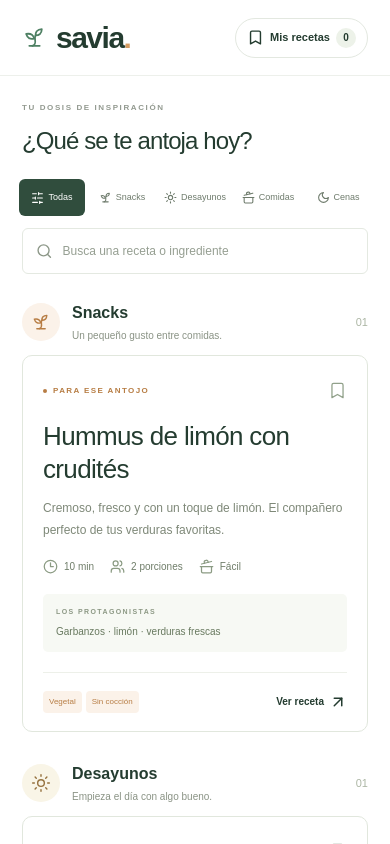
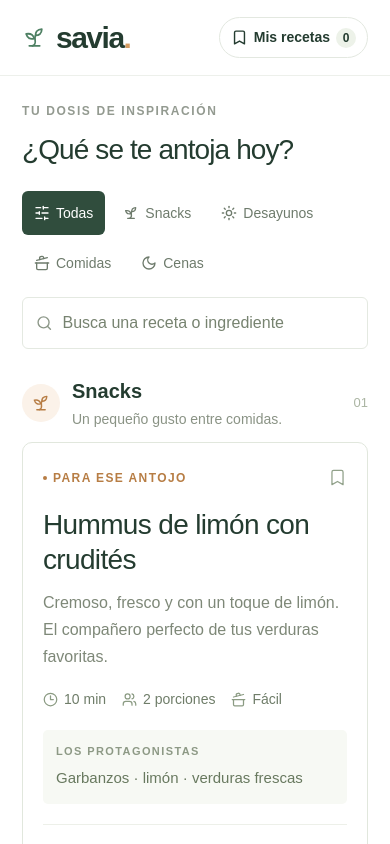
Before and after one commit to JesusEmmanuel36/RecetasViveBien, a Next.js app: page / in a window 390 px wide. Shown: the top 844 px of the page. Built offline with nearby package versions, Linux system fonts and the light colour scheme.

Commit message:
Update Site source

```diff
--- a/app/globals.css
+++ b/app/globals.css
@@ -19,42 +19,29 @@ button, input { outline-offset: 5px; }
 .wordmark { display: flex; align-items: center; font-size: 35px; font-weight: 750; letter-spacing: -1.5px; }
 .brand-icon { display: inline-flex; margin-right: 9px; color: var(--sage); }
 .brand-dot { color: var(--terracotta); }
-.header-nav { display: flex; gap: 34px; align-items: center; font-size: 13px; }
+.header-nav { display: flex; gap: 34px; align-items: center; font-size: 15px; }
 .header-nav a { font-weight: 600; }
 .header-nav span { color: #92978e; }
-.saved-button { display: flex; align-items: center; gap: 9px; background: #fff; border: 1px solid #e3e8e0; border-radius: 30px; padding: 10px 14px; font-size: 12px; font-weight: 550; }
+.saved-button { display: flex; align-items: center; gap: 9px; background: #fff; border: 1px solid #e3e8e0; border-radius: 30px; padding: 10px 14px; font-size: 14px; font-weight: 550; }
 .saved-button:hover, .saved-button.active { background: #f1f5ef; }
-.saved-count { width: 20px; height: 20px; display: grid; place-items: center; border-radius: 50%; background: #edf2e9; font-size: 10px; }
+.saved-count { width: 20px; height: 20px; display: grid; place-items: center; border-radius: 50%; background: #edf2e9; font-size: 12px; }
 
-.eyebrow { font-size: 10px; letter-spacing: 2px; font-weight: 650; display: flex; align-items: center; gap: 9px; color: var(--sage); }
-
-
-
-
-
-
-
-
-
-
-
-
-
+.eyebrow { font-size: 12px; letter-spacing: 2px; font-weight: 650; display: flex; align-items: center; gap: 9px; color: var(--sage); }
 
 .recipe-collection { padding-top: 34px; }
 .collection-top { display: flex; justify-content: space-between; align-items: end; gap: 20px; }
-.muted { font-size: 9px; color: #939a90; letter-spacing: 1.7px; }
-.collection-top h1 { font-size: 29px; font-weight: 500; letter-spacing: -.9px; margin: 9px 0 0; }
-.recipe-total { font-size: 11px; color: #838d80; padding-bottom: 5px; }
+.muted { font-size: 12px; color: #939a90; letter-spacing: 1.7px; }
+.collection-top h1 { font-size: 32px; font-weight: 500; letter-spacing: -.9px; margin: 9px 0 0; }
+.recipe-total { font-size: 14px; color: #838d80; padding-bottom: 5px; }
 .recipe-total span { color: var(--terracotta); margin-left: 8px; font-size: 17px; }
 .filter-bar { display: flex; justify-content: space-between; align-items: center; gap: 18px; margin: 26px 0 34px; }
 .category-tabs { display: flex; gap: 5px; }
-.category-tabs button { display: flex; gap: 7px; align-items: center; padding: 11px 13px; border-radius: 6px; border: 0; background: #fff; font-size: 11px; color: #6e7b6c; transition: background .15s; white-space: nowrap; }
+.category-tabs button { display: flex; gap: 7px; align-items: center; padding: 11px 13px; border-radius: 6px; border: 0; background: #fff; font-size: 14px; color: #6e7b6c; transition: background .15s; white-space: nowrap; }
 .category-tabs button:hover { background: #f2f5ef; }
 .category-tabs button.selected { background: var(--forest); color: #fff; }
 .search-field { border: 1px solid #e4e9e1; border-radius: 6px; display: flex; align-items: center; padding: 11px 12px; gap: 10px; color: #8d9889; width: 285px; }
 .search-field:focus-within { border-color: var(--sage); box-shadow: 0 0 0 2px #edf3e9; }
-.search-field input { border: 0; outline: 0; width: 100%; min-width: 0; font-size: 11px; color: var(--forest); background: transparent; }
+.search-field input { border: 0; outline: 0; width: 100%; min-width: 0; font-size: 16px; color: var(--forest); background: transparent; }
 .search-field input::placeholder { color: #969f92; }
 .sections-grid { display: grid; grid-template-columns: repeat(2, minmax(0, 1fr)); gap: 38px 28px; }
 .category-section, .dialog-content { --accent: #4e8063; --tint: #f0f5ec; }
@@ -64,67 +51,67 @@ button, input { outline-offset: 5px; }
 .snacks { --accent: #b77d44; --tint: #fbf2e9; }
 .section-heading { display: flex; justify-content: space-between; align-items: center; margin-bottom: 15px; }
 .category-icon { display: grid; place-items: center; width: 38px; height: 38px; background: var(--tint); color: var(--accent); border-radius: 50%; }
-.section-heading h3 { font-size: 16px; font-weight: 600; margin: 0; }
-.section-heading p { font-size: 11px; color: #8a9385; margin: 3px 0 0; }
-.section-number { color: #acb6a4; font-size: 11px; }
+.section-heading h3 { font-size: 20px; font-weight: 600; margin: 0; }
+.section-heading p { font-size: 14px; color: #8a9385; margin: 3px 0 0; }
+.section-number { color: #acb6a4; font-size: 13px; }
 .recipe-card { border: 1px solid #e1e7dd; border-radius: 10px; padding: 22px 26px 0; background: #fff; transition: border-color .2s, box-shadow .2s; }
 .recipe-card:hover { border-color: #b8c9ae; box-shadow: 0 6px 25px #304d3d07; }
 .card-top { display: flex; justify-content: space-between; align-items: center; gap: 10px; }
-.recipe-label { font-size: 8px; font-weight: 650; letter-spacing: 1.4px; color: var(--accent); display: flex; align-items: center; gap: 6px; text-transform: uppercase; }
+.recipe-label { font-size: 12px; font-weight: 650; letter-spacing: 1.4px; color: var(--accent); display: flex; align-items: center; gap: 6px; text-transform: uppercase; }
 .recipe-label > span { width: 4px; height: 4px; border-radius: 50%; background: var(--accent); }
 .bookmark { border: 0; background: none; padding: 7px; margin-right: -7px; color: #91a18a; border-radius: 50%; }
 .bookmark:hover { background: var(--tint); }
 .bookmark.is-saved { color: var(--sage); }
 .title-button { background: none; border: none; padding: 0; text-align: left; margin-top: 12px; display: block; }
-.title-button h4 { font-size: 27px; line-height: 1.25; letter-spacing: -.65px; font-weight: 520; margin: 0; max-width: 340px; min-height: 68px; }
+.title-button h4 { font-size: 30px; line-height: 1.25; letter-spacing: -.65px; font-weight: 520; margin: 0; max-width: 340px; min-height: 68px; }
 .title-button:hover { color: var(--sage); }
-.card-description { color: #7e8878; font-size: 12px; line-height: 1.85; margin: 13px 0 18px; min-height: 44px; max-width: 390px; }
+.card-description { color: #7e8878; font-size: 16px; line-height: 1.85; margin: 13px 0 18px; min-height: 44px; max-width: 390px; }
 .recipe-meta { display: flex; align-items: center; flex-wrap: wrap; gap: 20px; }
-.recipe-meta > span { display: inline-flex; align-items: center; gap: 6px; font-size: 11px; color: #6f7d69; }
+.recipe-meta > span { display: inline-flex; align-items: center; gap: 6px; font-size: 14px; color: #6f7d69; }
 .recipe-meta svg { color: #8b9b83; }
 .ingredient-preview { padding: 15px 17px; background: #f7f9f4; border-radius: 5px; margin-top: 23px; }
-.ingredient-preview > span { display: block; font-size: 7px; letter-spacing: 1.4px; color: #8d9985; font-weight: 600; }
-.ingredient-preview p { font-size: 11px; margin: 6px 0 0; color: #68795f; }
+.ingredient-preview > span { display: block; font-size: 11px; letter-spacing: 1.4px; color: #8d9985; font-weight: 600; }
+.ingredient-preview p { font-size: 15px; margin: 6px 0 0; color: #68795f; }
 .card-footer { display: flex; align-items: center; justify-content: space-between; gap: 12px; border-top: 1px solid #edf0e9; margin-top: 23px; padding: 16px 0; }
 .tags { display: flex; flex-wrap: wrap; gap: 6px; }
-.tags span { padding: 5px 8px; background: var(--tint); color: var(--accent); font-size: 8px; border-radius: 4px; }
-.view-recipe { display: flex; align-items: center; gap: 8px; border: 0; background: none; font-size: 11px; font-weight: 600; padding: 6px 0 6px 6px; white-space: nowrap; }
+.tags span { padding: 5px 8px; background: var(--tint); color: var(--accent); font-size: 12px; border-radius: 4px; }
+.view-recipe { display: flex; align-items: center; gap: 8px; border: 0; background: none; font-size: 15px; font-weight: 600; padding: 6px 0 6px 6px; white-space: nowrap; }
 .view-recipe:hover { color: var(--accent); }
 .closing-note { display: flex; align-items: center; gap: 18px; background: #f3f6ef; padding: 25px 29px; border-radius: 8px; margin-top: 45px; }
 .closing-icon { color: var(--sage); display: flex; }
-.closing-note h3 { font-size: 16px; font-weight: 500; letter-spacing: -.2px; margin: 0; }
-.closing-note p { font-size: 11px; color: #8a9582; margin: 6px 0 0; }
-.closing-detail { margin-left: auto; font-size: 7px; letter-spacing: 1.5px; color: #8e9e83; }
+.closing-note h3 { font-size: 20px; font-weight: 500; letter-spacing: -.2px; margin: 0; }
+.closing-note p { font-size: 15px; color: #8a9582; margin: 6px 0 0; }
+.closing-detail { margin-left: auto; font-size: 11px; letter-spacing: 1.5px; color: #8e9e83; }
 .site-footer { display: flex; align-items: center; gap: 22px; padding-top: 36px; padding-bottom: 30px; }
 .footer-brand { font-size: 23px; font-weight: 650; letter-spacing: -1px; }
-.site-footer > span { font-size: 10px; color: #9ba394; }
+.site-footer > span { font-size: 13px; color: #9ba394; }
 .site-footer > span:last-child { margin-left: auto; display: flex; align-items: center; gap: 8px; }
-.saved-filter { display: flex; align-items: center; gap: 8px; font-size: 12px; margin-bottom: 25px; color: var(--sage); }
-.saved-filter button { display: flex; align-items: center; gap: 5px; border: none; border-radius: 5px; background: #f2f5ef; font-size: 10px; margin-left: auto; padding: 8px 10px; }
+.saved-filter { display: flex; align-items: center; gap: 8px; font-size: 16px; margin-bottom: 25px; color: var(--sage); }
+.saved-filter button { display: flex; align-items: center; gap: 5px; border: none; border-radius: 5px; background: #f2f5ef; font-size: 14px; margin-left: auto; padding: 8px 10px; }
 .empty-state { padding: 60px 20px; text-align: center; color: #78906d; background: #f9fbf7; border-radius: 10px; }
 .empty-state > svg { margin: 0 auto 15px; }
 .empty-state h3 { font-size: 23px; color: var(--forest); }
-.empty-state p { font-size: 14px; margin: 10px auto 24px; max-width: 400px; }
-.empty-state button { border: 0; background: var(--forest); color: white; border-radius: 5px; padding: 12px 16px; display: inline-flex; align-items: center; gap: 8px; font-size: 12px; }
+.empty-state p { font-size: 16px; margin: 10px auto 24px; max-width: 400px; }
+.empty-state button { border: 0; background: var(--forest); color: white; border-radius: 5px; padding: 12px 16px; display: inline-flex; align-items: center; gap: 8px; font-size: 15px; }
 .recipe-dialog { border: 0; border-radius: 15px; padding: 0; width: min(900px, calc(100% - 40px)); max-height: 90dvh; color: var(--ink); box-shadow: 0 24px 80px #152d3440; }
 .recipe-dialog::backdrop { background: #1c332c80; backdrop-filter: blur(5px); }
 .dialog-content { padding: 24px 36px 30px; }
 .dialog-toolbar { display: flex; align-items: center; justify-content: space-between; }
-.dialog-toolbar > span { display: flex; gap: 8px; align-items: center; font-size: 9px; letter-spacing: 1.4px; color: var(--sage); }
+.dialog-toolbar > span { display: flex; gap: 8px; align-items: center; font-size: 12px; letter-spacing: 1.4px; color: var(--sage); }
 .close-button { background: #f1f4ed; border: 0; width: 36px; height: 36px; display: grid; place-items: center; border-radius: 50%; }
 .dialog-heading { margin: 25px 0 30px; }
 .dialog-heading h2 { font-size: 37px; line-height: 1.15; letter-spacing: -1px; font-weight: 550; margin: 12px 0 16px; max-width: 620px; }
-.dialog-heading > p { font-size: 14px; line-height: 1.8; color: #7b8874; max-width: 600px; }
+.dialog-heading > p { font-size: 16px; line-height: 1.8; color: #7b8874; max-width: 600px; }
 .dialog-meta { display: flex; justify-content: space-between; align-items: center; gap: 16px; margin-top: 24px; }
-.dialog-save { border: 1px solid #dfe6d9; padding: 9px 12px; background: #fff; border-radius: 5px; font-size: 11px; display: flex; align-items: center; gap: 7px; }
+.dialog-save { border: 1px solid #dfe6d9; padding: 9px 12px; background: #fff; border-radius: 5px; font-size: 14px; display: flex; align-items: center; gap: 7px; }
 .recipe-details { display: grid; grid-template-columns: .85fr 1.5fr; gap: 35px; border-top: 1px solid #e5ebdf; padding-top: 30px; }
-.recipe-details h3 { font-size: 20px; font-weight: 550; letter-spacing: -.4px; margin: 0; }
+.recipe-details h3 { font-size: 24px; font-weight: 550; letter-spacing: -.4px; margin: 0; }
 .detail-title { display: flex; align-items: center; justify-content: space-between; }
-.detail-title > span { font-size: 11px; color: #94a389; }
-.check-hint { font-size: 11px; color: #8c9982; margin: 9px 0 19px; }
+.detail-title > span { font-size: 14px; color: #94a389; }
+.check-hint { font-size: 14px; color: #8c9982; margin: 9px 0 19px; }
 .ingredients ul { list-style: none; padding: 0; margin: 0; }
 .ingredients li { border-bottom: 1px solid #eff2ea; }
-.ingredients label { display: flex; align-items: start; gap: 10px; font-size: 12px; line-height: 1.7; padding: 11px 0; cursor: pointer; color: #66795c; }
+.ingredients label { display: flex; align-items: start; gap: 10px; font-size: 16px; line-height: 1.7; padding: 11px 0; cursor: pointer; color: #66795c; }
 .ingredients input { position: absolute; opacity: 0; width: 17px; height: 17px; }
 .custom-check { flex: 0 0 17px; height: 17px; border: 1px solid #c9d5c0; border-radius: 4px; margin-top: 2px; display: grid; place-items: center; }
 .ingredients input:focus-visible + .custom-check { outline: 2px solid var(--sage); outline-offset: 3px; }
@@ -132,26 +119,55 @@ button, input { outline-offset: 5px; }
 .ingredient-checked .custom-check { color: white; background: var(--sage); border-color: var(--sage); }
 .preparation ol { margin: 24px 0; list-style: none; padding: 0; }
 .preparation li { display: flex; align-items: start; gap: 14px; margin-bottom: 24px; }
-.step-number { background: var(--tint); color: var(--accent); width: 29px; height: 29px; flex: 0 0 29px; border-radius: 50%; font-size: 10px; display: grid; place-items: center; }
-.preparation h4 { font-size: 14px; font-weight: 600; margin: 4px 0 8px; }
-.preparation li p { font-size: 12px; line-height: 1.85; color: #76836f; margin: 0; }
+.step-number { background: var(--tint); color: var(--accent); width: 29px; height: 29px; flex: 0 0 29px; border-radius: 50%; font-size: 13px; display: grid; place-items: center; }
+.preparation h4 { font-size: 18px; font-weight: 600; margin: 4px 0 8px; }
+.preparation li p { font-size: 16px; line-height: 1.85; color: #76836f; margin: 0; }
 .cooking-tip { background: var(--cream); padding: 17px; display: flex; align-items: start; gap: 10px; border-radius: 7px; }
 .cooking-tip > svg { flex-shrink: 0; color: #a08451; margin-top: 3px; }
-.cooking-tip h4 { font-size: 12px; }
-.cooking-tip p { font-size: 11px; color: #7a806a; line-height: 1.8; margin: 0; }
+.cooking-tip h4 { font-size: 16px; }
+.cooking-tip p { font-size: 15px; color: #7a806a; line-height: 1.8; margin: 0; }
 .dialog-bottom { display: flex; justify-content: space-between; align-items: center; border-top: 1px solid #e5ebdf; margin-top: 30px; padding-top: 22px; gap: 15px; }
-.dialog-bottom > span { font-size: 11px; color: #8d9984; }
-.dialog-bottom button { background: none; border: 0; display: flex; align-items: center; gap: 5px; font-size: 11px; }
+.dialog-bottom > span { font-size: 14px; color: #8d9984; }
+.dialog-bottom button { background: none; border: 0; display: flex; align-items: center; gap: 5px; font-size: 14px; }
 @media (min-width: 1500px) { .shell { max-width: 1250px; }  }
-@media (max-width: 960px) { .header-nav span { display: none; }    .filter-bar { align-items: stretch; flex-direction: column; gap: 15px; } .search-field { width: 100%; } .category-tabs { justify-content: space-between; } .category-tabs button { flex: 1; justify-content: center; } .recipe-card { padding-inline: 20px; } .card-footer { gap: 6px; } .tags { gap: 4px; } .tags span { font-size: 7px; padding-inline: 6px; } }
+@media (max-width: 960px) { .header-nav span { display: none; }    .filter-bar { align-items: stretch; flex-direction: column; gap: 15px; } .search-field { width: 100%; } .category-tabs { justify-content: space-between; } .category-tabs button { flex: 1; justify-content: center; } .recipe-card { padding-inline: 20px; } .card-footer { gap: 6px; } .tags { gap: 4px; } .tags span { font-size: 12px; padding-inline: 6px; } }
 @media (max-width: 640px) {
-  .shell { padding-inline: 22px; } .header-inner { height: 75px; gap: 12px; } .wordmark { font-size: 30px; } .header-nav { display: none; } .saved-button { padding: 9px 11px; font-size: 11px; gap: 6px; }
-   .eyebrow { font-size: 8px; letter-spacing: 1.6px; }
+  .shell { padding-inline: 22px; } .header-inner { height: 75px; gap: 12px; } .wordmark { font-size: 30px; } .header-nav { display: none; } .saved-button { padding: 9px 11px; font-size: 14px; gap: 6px; }
+   .eyebrow { font-size: 12px; letter-spacing: 1.6px; }
 
-  .recipe-collection { padding-top: 26px; } .collection-top { align-items: start; } .collection-top h1 { font-size: 24px; margin-top: 9px; } .recipe-total { display: none; } .filter-bar { margin: 20px 0 27px; gap: 12px; } .category-tabs { gap: 4px; width: calc(100% + 6px); margin-left: -3px; } .category-tabs button { font-size: 9px; padding: 10px 5px; gap: 4px; } .category-tabs button svg { width: 13px; } .search-field { padding: 13px; } .search-field input { font-size: 12px; }
-  .sections-grid { grid-template-columns: 1fr; gap: 30px; } .section-heading { margin-bottom: 12px; } .section-heading h3 { font-size: 16px; } .section-heading p { font-size: 10px; } .recipe-card { padding: 18px 20px 0; } .title-button { margin-top: 13px; } .title-button h4 { font-size: 26px; min-height: unset; } .card-description { font-size: 12px; margin-top: 12px; min-height: unset; } .recipe-meta { gap: 16px; } .recipe-meta > span { font-size: 10px; } .ingredient-preview { margin-top: 20px; padding: 13px; } .ingredient-preview p { font-size: 10px; } .card-footer { margin-top: 20px; padding-block: 14px; } .tags span { font-size: 8px; } .view-recipe { font-size: 10px; gap: 5px; }
-  .closing-note { padding: 23px 18px; gap: 14px; margin-top: 32px; } .closing-detail { display: none; } .closing-note h3 { font-size: 14px; } .closing-note p { font-size: 10px; line-height: 1.7; } .site-footer { flex-wrap: wrap; gap: 10px 15px; padding-block: 28px; } .site-footer > span:last-child { flex-basis: 100%; margin-left: 0; font-size: 9px; }
-  .recipe-dialog { width: 100%; height: 100dvh; max-height: 100dvh; margin: 0; border-radius: 0; } .dialog-content { padding: 18px 22px 25px; } .dialog-heading { margin: 24px 0; } .dialog-heading h2 { font-size: 31px; } .dialog-heading > p { font-size: 13px; } .dialog-meta { align-items: start; gap: 10px; } .dialog-save { font-size: 10px; padding: 8px; } .recipe-details { grid-template-columns: 1fr; gap: 30px; padding-top: 25px; } .ingredients label { font-size: 13px; padding-block: 12px; } .preparation li p { font-size: 13px; } .preparation h4 { font-size: 15px; } .dialog-bottom { flex-direction: column; align-items: start; gap: 18px; }
+  .recipe-collection { padding-top: 26px; } .collection-top { align-items: start; } .collection-top h1 { font-size: 32px; margin-top: 9px; } .recipe-total { display: none; } .filter-bar { margin: 20px 0 27px; gap: 12px; } .category-tabs { gap: 4px; width: calc(100% + 6px); margin-left: -3px; } .category-tabs button { font-size: 14px; padding: 10px 5px; gap: 4px; } .category-tabs button svg { width: 13px; } .search-field { padding: 13px; } .search-field input { font-size: 16px; }
+  .sections-grid { grid-template-columns: 1fr; gap: 30px; } .section-heading { margin-bottom: 12px; } .section-heading h3 { font-size: 20px; } .section-heading p { font-size: 14px; } .recipe-card { padding: 18px 20px 0; } .title-button { margin-top: 13px; } .title-button h4 { font-size: 30px; min-height: unset; } .card-description { font-size: 16px; margin-top: 12px; min-height: unset; } .recipe-meta { gap: 16px; } .recipe-meta > span { font-size: 14px; } .ingredient-preview { margin-top: 20px; padding: 13px; } .ingredient-preview p { font-size: 15px; } .card-footer { margin-top: 20px; padding-block: 14px; } .tags span { font-size: 12px; } .view-recipe { font-size: 15px; gap: 5px; }
+  .closing-note { padding: 23px 18px; gap: 14px; margin-top: 32px; } .closing-detail { display: none; } .closing-note h3 { font-size: 20px; } .closing-note p { font-size: 15px; line-height: 1.7; } .site-footer { flex-wrap: wrap; gap: 10px 15px; padding-block: 28px; } .site-footer > span:last-child { flex-basis: 100%; margin-left: 0; font-size: 13px; }
+  .recipe-dialog { width: 100%; height: 100dvh; max-height: 100dvh; margin: 0; border-radius: 0; } .dialog-content { padding: 18px 22px 25px; } .dialog-heading { margin: 24px 0; } .dialog-heading h2 { font-size: 31px; } .dialog-heading > p { font-size: 16px; } .dialog-meta { align-items: start; gap: 10px; } .dialog-save { font-size: 14px; padding: 8px; } .recipe-details { grid-template-columns: 1fr; gap: 30px; padding-top: 25px; } .ingredients label { font-size: 16px; padding-block: 12px; } .preparation li p { font-size: 16px; } .preparation h4 { font-size: 18px; } .dialog-bottom { flex-direction: column; align-items: start; gap: 18px; }
 }
 @media (max-width: 360px) { .category-tabs button svg { display: none; } .category-tabs button { gap: 0; padding-inline: 4px; } }
 @media (prefers-reduced-motion: reduce) { html { scroll-behavior: auto; } * { transition: none !important; } }
+
+/* Keep larger text comfortable at every screen width. */
+.card-description, .ingredient-preview p { line-height: 1.7; }
+.title-button h4 { max-width: none; }
+.card-footer { flex-wrap: wrap; row-gap: 12px; }
+.tags { flex-wrap: wrap; }
+.view-recipe { margin-left: auto; min-height: 44px; }
+.category-tabs button { min-height: 44px; }
+.search-field { width: 320px; }
+.search-field input::placeholder { color: #778370; }
+.dialog-meta { flex-wrap: wrap; }
+.ingredients label { line-height: 1.75; }
+.preparation li p { line-height: 1.8; }
+@media (max-width: 960px) {
+  .search-field { width: 100%; }
+  .category-tabs { flex-wrap: wrap; justify-content: flex-start; }
+  .category-tabs button { flex: 0 0 auto; padding: 11px 13px; }
+}
+@media (max-width: 640px) {
+  .collection-top h1 { font-size: 28px; }
+  .title-button h4 { font-size: 28px; }
+  .category-tabs { width: 100%; margin-left: 0; gap: 6px; }
+  .category-tabs button { padding: 10px 12px; gap: 6px; }
+  .category-tabs button svg { width: 16px; height: 16px; }
+  .recipe-meta { gap: 12px 16px; }
+  .card-footer { align-items: center; }
+  .dialog-save { min-height: 44px; }
+  .ingredient-preview p { line-height: 1.75; }
+}
```
